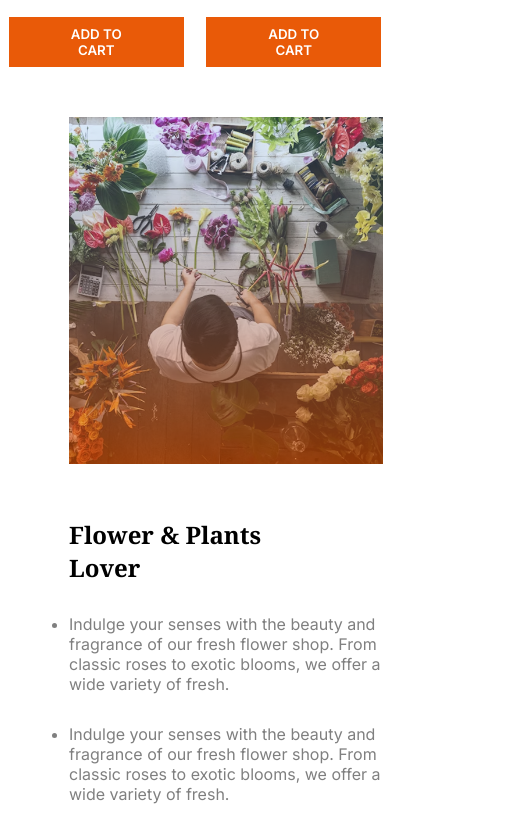
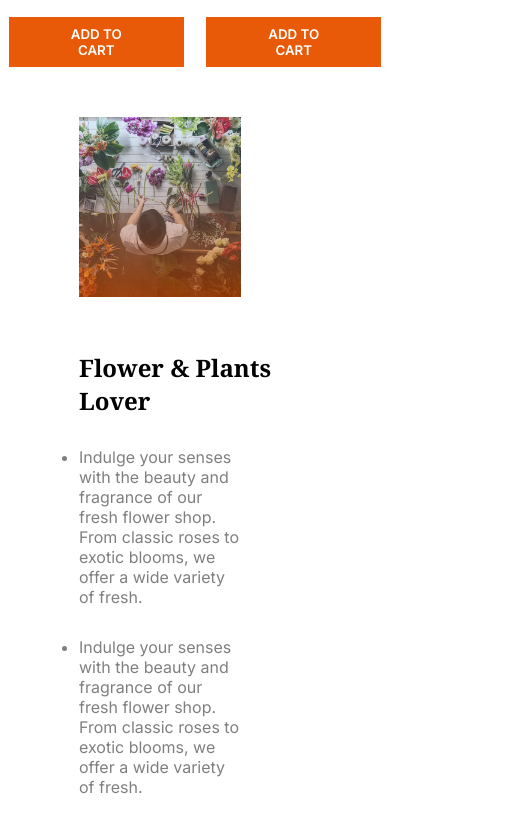
Before and after one commit to Juma-islam/my-assignment-two, a plain HTML site: page index.html in a window 390 px wide. Shown: the part 2094-2918 px from the top of the page, 530 px wide, since content can reach past the window. Drawn offline with Linux system fonts and the light colour scheme.

Commit message:
responsive for flower plants section

```diff
--- a/styles/style.css
+++ b/styles/style.css
@@ -181,7 +181,8 @@ nav li a {
 .badge {
     position: absolute;
     top: -20%;
-    left: 30%;
+    left: 33%;
+
 }
 
 .badge-img {
@@ -189,6 +190,9 @@ nav li a {
     height: 250px;
 
 
+}
+.badge-img img{
+  box-shadow: -4px 10px 4px 0px rgba(0, 0, 0, 0.25);
 }
 
 .flower-plants div {
@@ -395,8 +399,8 @@ form input[type="email"] {
     .our-plants,
     .latest-deal {
         max-width: 350px;
-        margin: auto;
         text-align: center;
+         margin: auto;
     }
     .latest-deal h3{
         text-align: center;
@@ -439,11 +443,11 @@ form input[type="email"] {
     .flower-plants {
         flex-direction: column;
         align-items: center;
-        width: 530px;
+         /* width: 530px;  */
         margin: auto;
-        gap: 50px;
+        /* gap: 50px; */
         margin-top: 30px;
-        padding: 0px 20px;
+        /* padding: 0px 20px; */
     }
 
     .flower-plants div {
@@ -451,7 +455,7 @@ form input[type="email"] {
     }
 
     .flower-plants img {
-        width: 80%;
+        width: 70%;
 
     }
 
@@ -460,9 +464,10 @@ form input[type="email"] {
     }
 
     .flower-plants-content li {
-        width: 80%;
+        width: 70%;
 
     }
+
 
     .flower-plants-content br {
         display: none;
```
